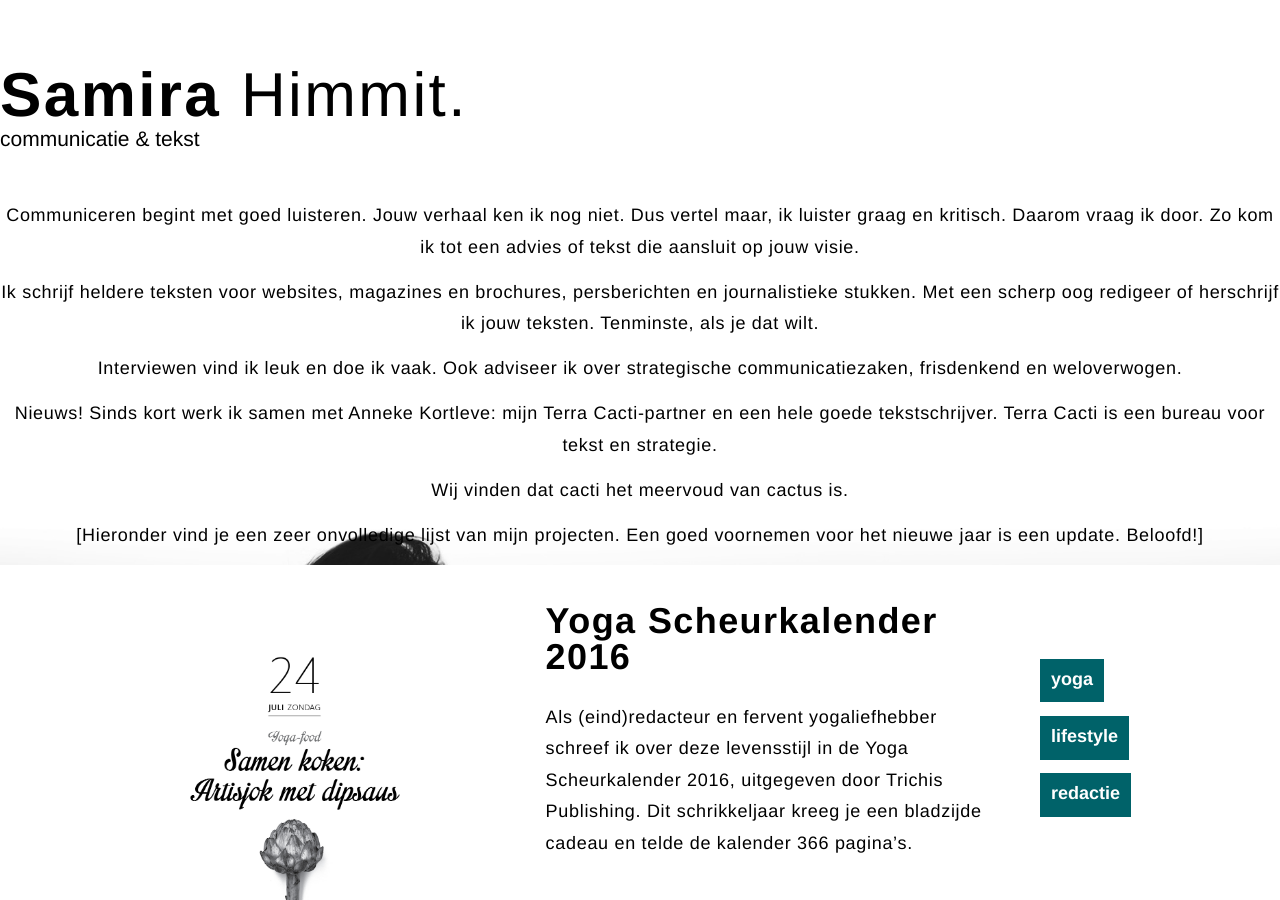
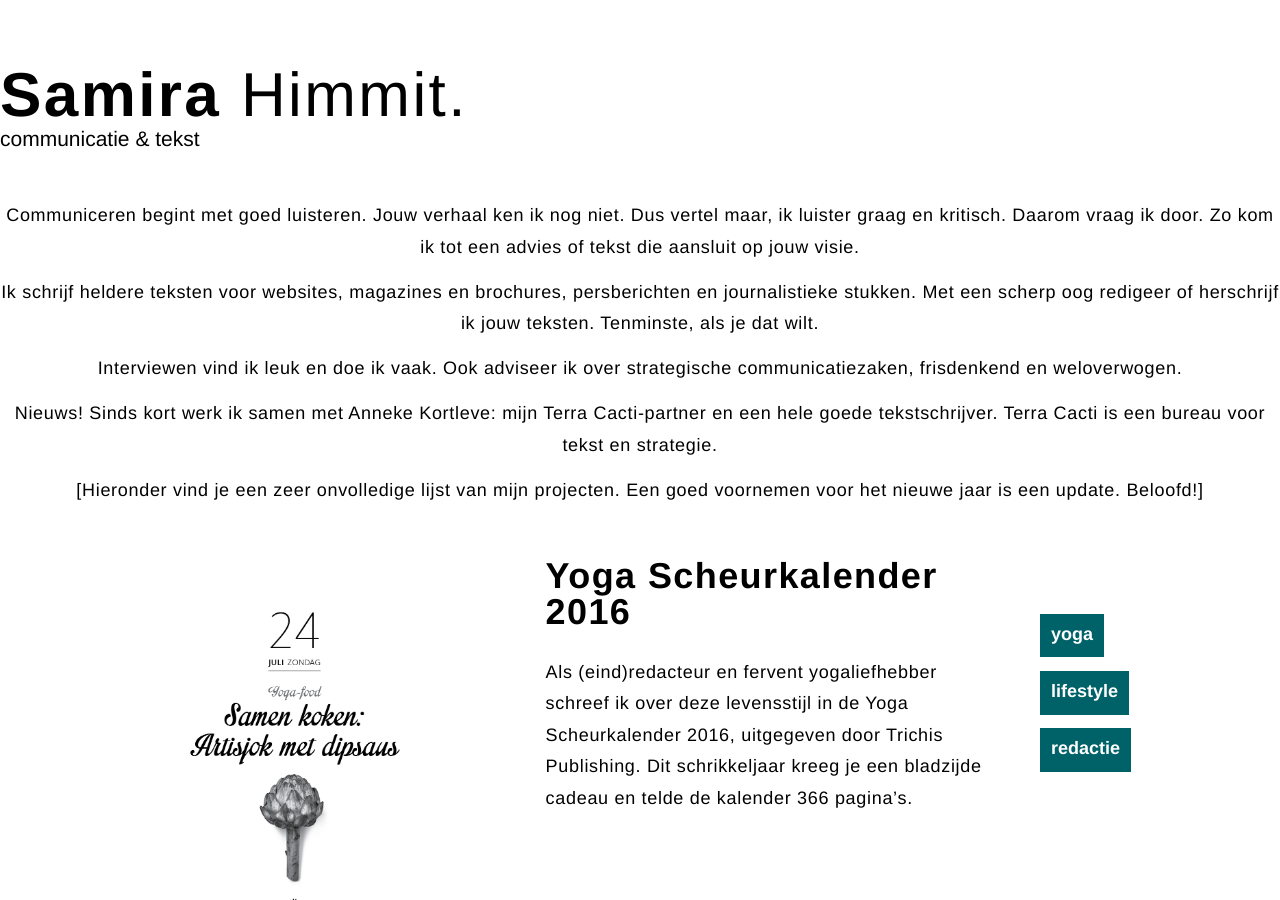
Before and after one commit to samirahimmit/samirahimmit.github.io, a Jekyll site: the page built from content/00-intro.md, in a window 1280 px wide and 900 px high. Built offline with Jekyll 4.4.1, drawn with Linux system fonts in a browser that asks for light colours; nearby versions of some CDN libraries; our own code applies the rules of GitHub Pages for plain Markdown files; library files that are not in the unit come from our copies.

Commit message:
Update 00-intro.md

```diff
--- a/content/00-intro.md
+++ b/content/00-intro.md
@@ -7,6 +7,4 @@
 Nieuws!
 Sinds kort werk ik samen met Anneke Kortleve: mijn Terra Cacti-partner en een hele goede tekstschrijver. Terra Cacti is een bureau voor tekst en strategie.
 
-Wij vinden dat cacti het meervoud van cactus is.
-
 [Hieronder vind je een zeer onvolledige lijst van mijn projecten. Een goed voornemen voor het nieuwe jaar is een update. Beloofd!]
```
